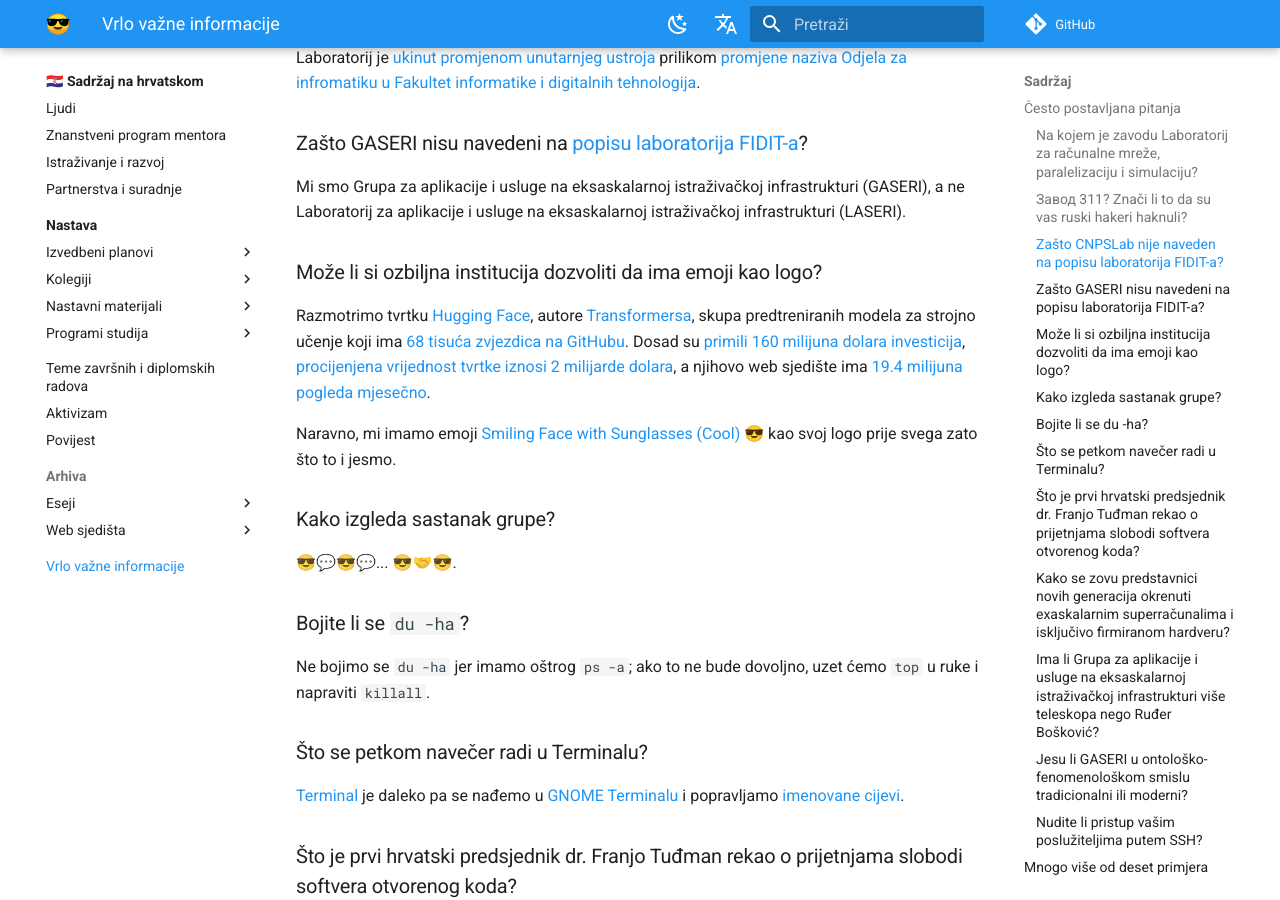
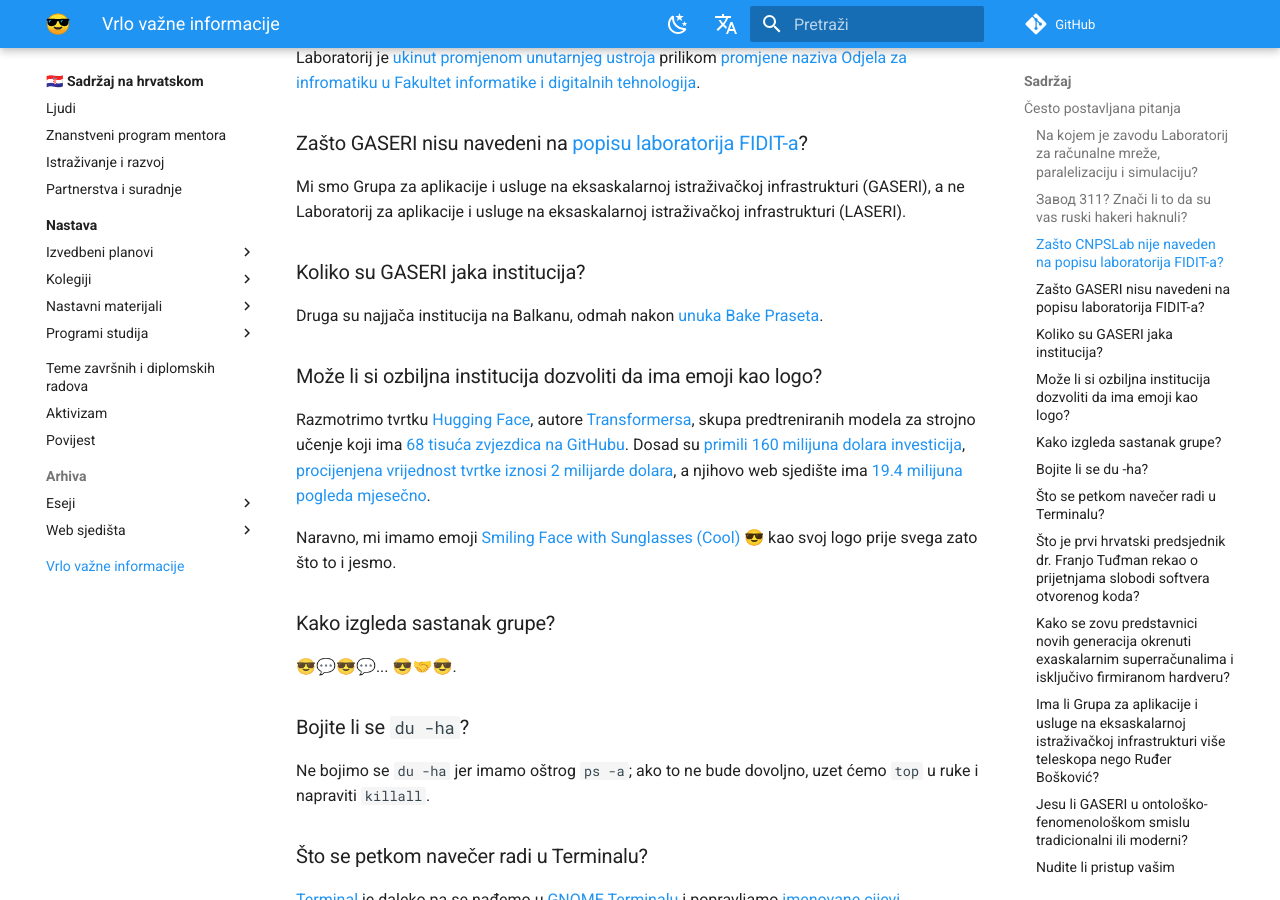
Before and after one commit to gaseri/website, an MkDocs documentation site: the page built from docs/hr/vrlo-vazne-informacije.md, in a window 1280 px wide and 900 px high, scrolled down 692 px. Built offline with MkDocs 1.6.1 and Material for MkDocs 9.7.7, drawn with Linux system fonts in a browser that asks for light colours; a script that is not in the unit is left out; comment, search, counter and statistics services are not loaded.

Commit message:
Clarified institution strength

```diff
--- a/docs/hr/vrlo-vazne-informacije.md
+++ b/docs/hr/vrlo-vazne-informacije.md
@@ -25,6 +25,10 @@
 ### Zašto GASERI nisu navedeni na [popisu laboratorija FIDIT-a](https://www.inf.uniri.hr/znanstveni-i-strucni-rad/laboratoriji)?
 
 Mi smo Grupa za aplikacije i usluge na eksaskalarnoj istraživačkoj infrastrukturi (GASERI), a ne Laboratorij za aplikacije i usluge na eksaskalarnoj istraživačkoj infrastrukturi (LASERI).
+
+### Koliko su GASERI jaka institucija?
+
+Druga su najjača institucija na Balkanu, odmah nakon [unuka Bake Praseta](https://www.youtube.com/watch?v=8SsrKd_o010).
 
 ### Može li si ozbiljna institucija dozvoliti da ima emoji kao logo?
 
```
